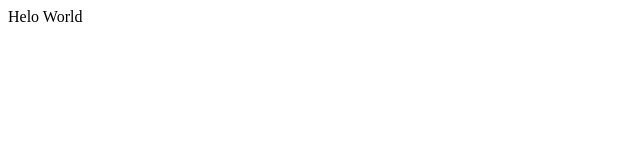
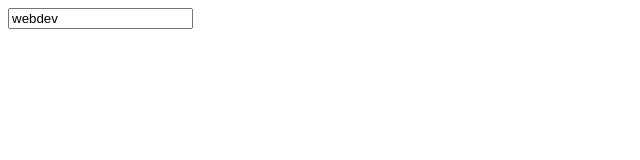
Before and after one commit to paleksanderr/redit-feed, a React (Create React App) app: page / in a window 1280 px wide. Shown: the top 160 px of the page, without its empty margins (0-640 px from the left). Built offline with nearby package versions, Linux system fonts and the light colour scheme.

Commit message:
adding progres

```diff
--- a/src/App.js
+++ b/src/App.js
@@ -3,7 +3,12 @@
 function App() {
   return (
     <div className="App">
-      Helo World
+      <header className="App-header">
+        <input type="text" className="input" value='webdev'/>
+      </header>
+      <div className="articles">
+
+      </div>
     </div>
   );
 }
```
